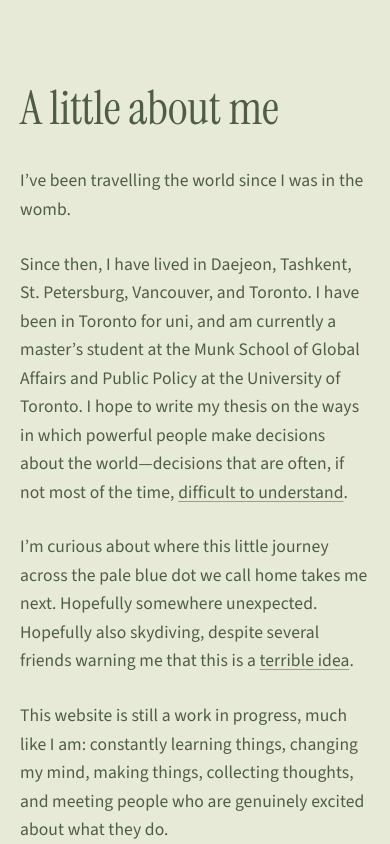
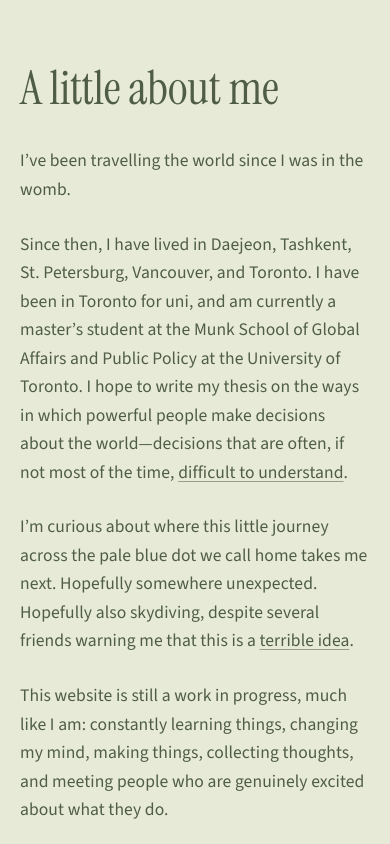
Before and after one commit to saykig/sarakim23, a Next.js app: page /about in a window 390 px wide. Shown: the top 844 px of the page. Built offline with nearby package versions, Linux system fonts and the light colour scheme.

Commit message:
Raise About page content

```diff
--- a/app/global.css
+++ b/app/global.css
@@ -878,7 +878,7 @@ body:has(.about-page) ::selection {
 .about-page-inner {
   width: min(100%, 80rem);
   margin-inline: auto;
-  padding: clamp(4rem, 8vw, 7rem) clamp(2rem, 4.5vw, 4.5rem)
+  padding: clamp(2.5rem, 5vw, 4.5rem) clamp(2rem, 4.5vw, 4.5rem)
     clamp(5rem, 10vw, 8rem);
 }
 
@@ -1127,7 +1127,7 @@ body:has(.about-page) ::selection {
   }
 
   .about-page-inner {
-    padding: 3.5rem 1.25rem 5rem;
+    padding: 2.25rem 1.25rem 5rem;
   }
 
   .about-page-header {
```
